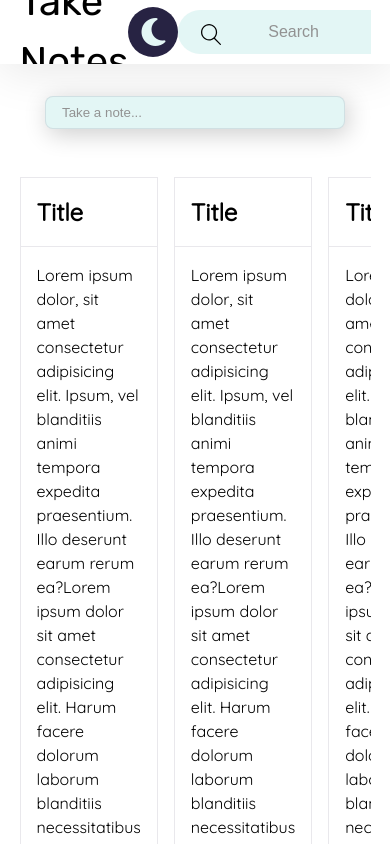
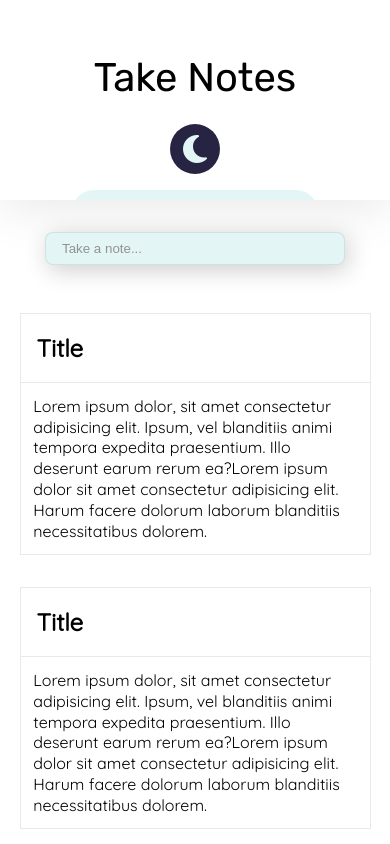
Before and after one commit to microrony/takeNotes, a plain HTML site: page index.html in a window 390 px wide. Shown: the top 844 px of the page. Drawn offline with Linux system fonts and the light colour scheme.

Commit message:
made this static design responsive

```diff
--- a/scss/_responsive.scss
+++ b/scss/_responsive.scss
@@ -0,0 +1,38 @@
+/* Large devices (laptops/desktops, 992px and up) */
+@media only screen and (max-width: 992px) {
+  #notes {
+    .container {
+      grid-template-columns: repeat(3, 1fr);
+    }
+  }
+}
+
+/* Extra small devices (phones, 600px and down) */
+@media only screen and (max-width: 600px) {
+  #header #navbar {
+    .container {
+      flex-direction: column;
+      height: 200px;
+      justify-content: space-around;
+      padding: 2rem;
+
+      .logo {
+        margin-top: 1rem;
+      }
+
+      .nightMode div {
+        margin: 1rem;
+      }
+
+      form input {
+        margin-bottom: 2rem;
+      }
+    }
+  }
+
+  #notes {
+    .container {
+      grid-template-columns: 1fr;
+    }
+  }
+}
--- a/scss/style.scss
+++ b/scss/style.scss
@@ -81,6 +81,7 @@
 
     .note {
       border: 1px solid rgba($dark-color, 0.1);
+      margin-bottom: 1rem;
 
       .title {
         padding: 1rem;
@@ -88,7 +89,8 @@
       }
       .body {
         font-size: 1rem;
-        padding: 1rem;
+        padding: 0.8rem;
+        line-height: 1.3;
       }
     }
 
@@ -101,3 +103,4 @@
 }
 
 @import 'utilities';
+@import 'responsive';
```
Also changed, not shown: css/style.css.
